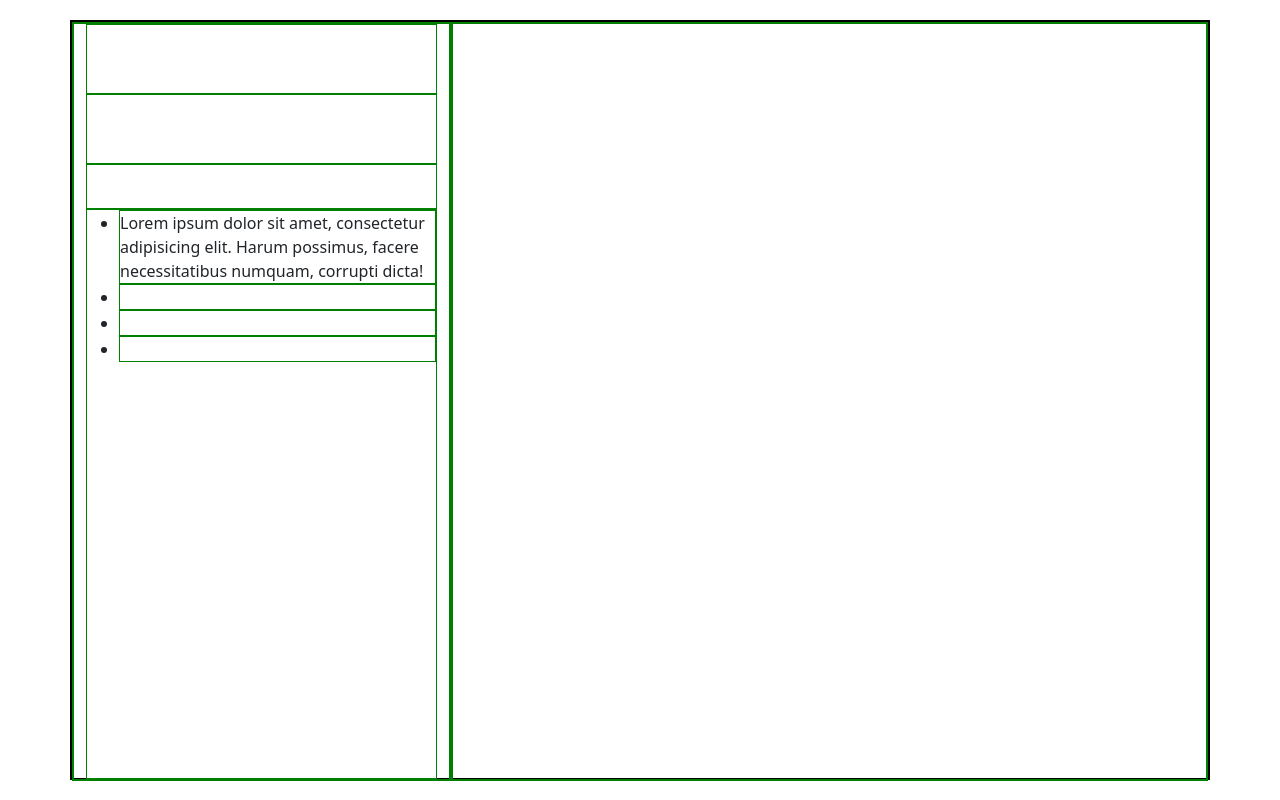
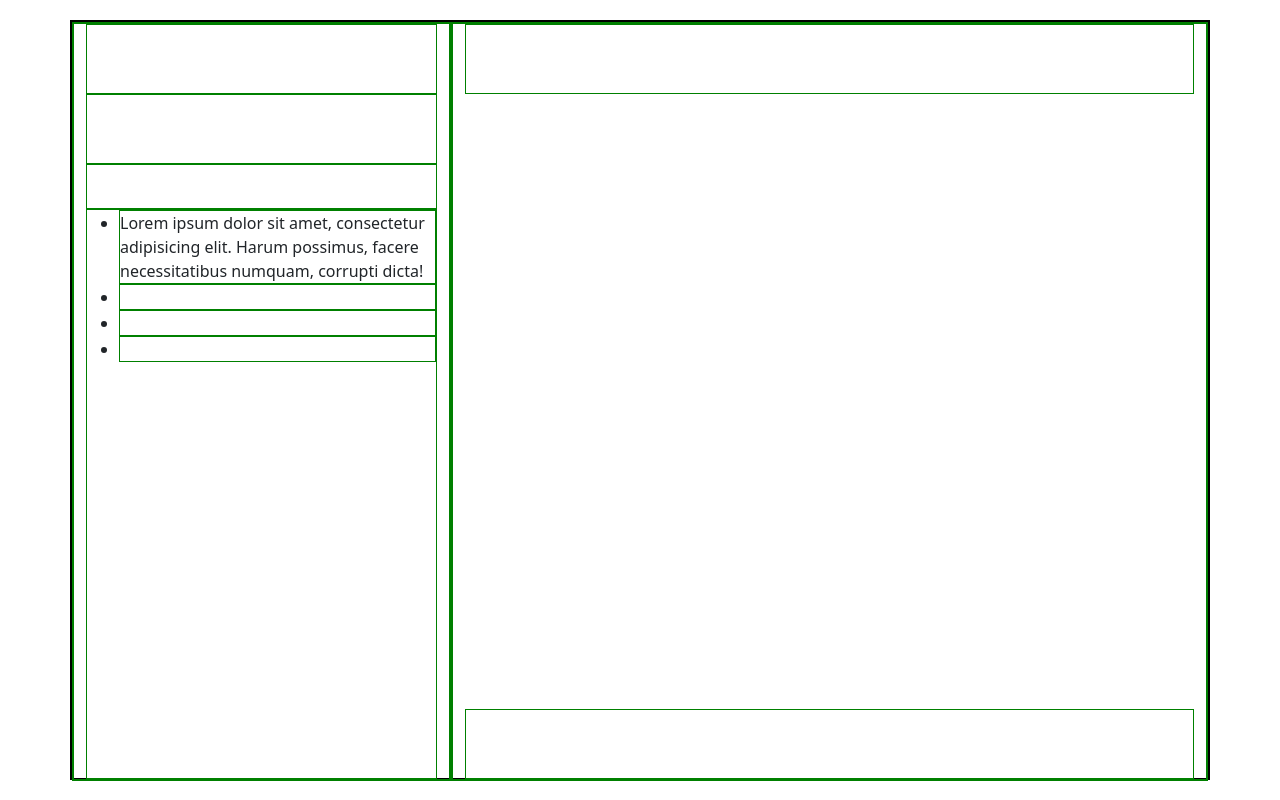
Before and after one commit to Flopiras/vue-boolzapp, a plain HTML site: page index.html in a window 1280 px wide. Drawn offline with nearby package versions, Linux system fonts and the light colour scheme.

Commit message:
add chat blocks

```diff
--- a/css/style.css
+++ b/css/style.css
@@ -12,7 +12,9 @@ main{
 }
 
 #user,
-#notifications{
+#notifications,
+#header-chat,
+#footer-chat{
     height: 70px;
     border: 1px solid green;
 }
@@ -44,3 +46,9 @@ main{
     overflow-y: scroll;
     height: calc((100vh - 40px) - 190px);
 }
+
+/* chat-side */
+#main-chat{
+    overflow-y: scroll;
+    height: calc((100vh - 40px) - 145px);
+}
--- a/index.html
+++ b/index.html
@@ -39,7 +39,12 @@
                     </section>
 
                 </div>
-                <div id="chat-side" class="col-8"></div>
+                <div id="chat-side" class="col-8">
+                    <section id="header-chat"></section>
+                    <section id="main-chat"></section>
+                    <section id="footer-chat"></section>
+
+                </div>
             </div>
 
         </main>
```
